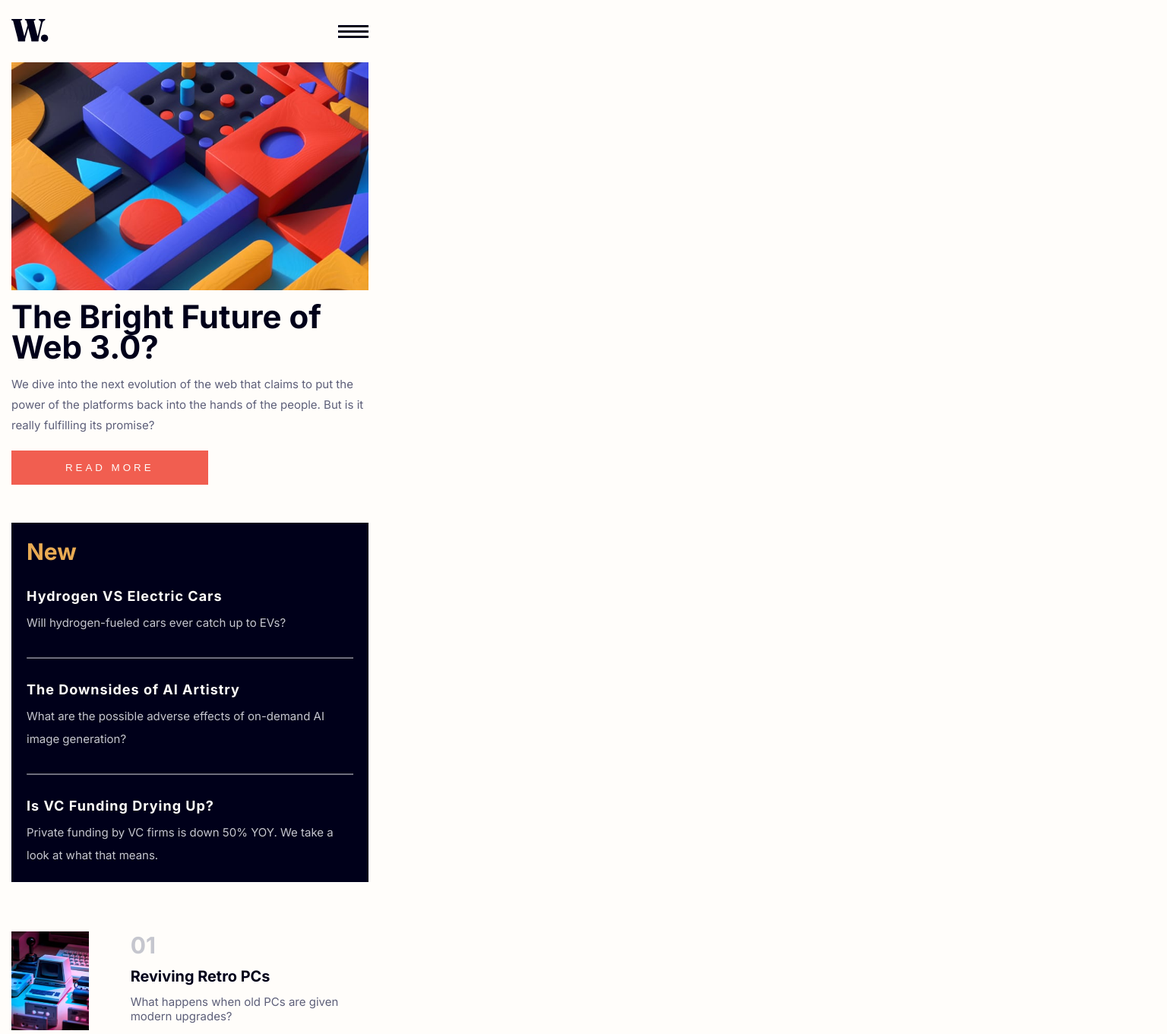
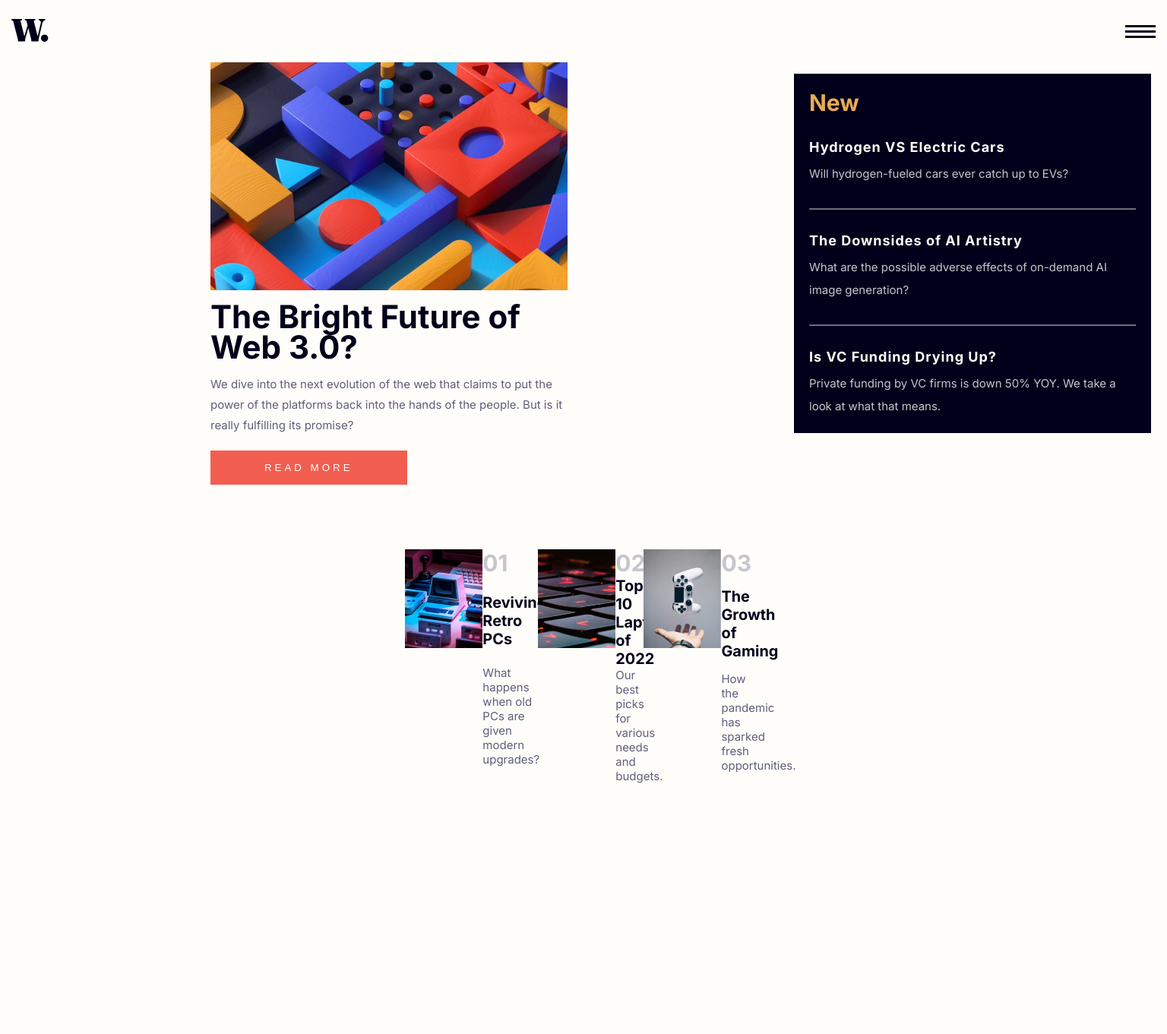
Before and after one commit to dgoperales/news-homepage, a plain HTML site: page index.html in a window 1536 px wide. Shown: the top 1361 px of the page at 76% size. After the commit the page ends 1086 px from the top, so only its background shows below. Drawn offline with Linux system fonts and the light colour scheme.

Commit message:
Add the breakpoint for responsive at 1440px

```diff
--- a/styles.css
+++ b/styles.css
@@ -12,12 +12,15 @@ html {
 body {
     min-height: 100vh;
     background-color: hsl(36, 100%, 99%);
+    display: grid;
+    justify-items: center;
 }
 
 /* NAVIGATION SECTION */
 
 header {
     padding: 2.5rem 1.5rem;
+    min-width: 100%;
     max-width: 50rem;
 }
 
@@ -192,3 +195,38 @@ article > section {
     font-weight: 400;
     color: hsl(236, 13%, 42%);
 }
+
+/* RESPONSIVE */
+
+@media  screen and (min-width: 1440px) {
+    body {
+        grid-template-columns: 1fr 1fr 1fr;
+        grid-template-rows: auto;
+        grid-template-areas:
+            "nav nav nav"
+            "main main aside"
+            "main main aside"
+            "article article article";
+    }
+
+    header {
+        grid-area: nav;
+    }
+
+    main {
+        grid-area: main;
+    }
+
+    aside {
+        grid-area: aside;
+    }
+
+    article {
+        grid-area: article;
+    }
+
+    article > section {
+        display: flex;
+        flex-direction: row;
+    }
+}
```
